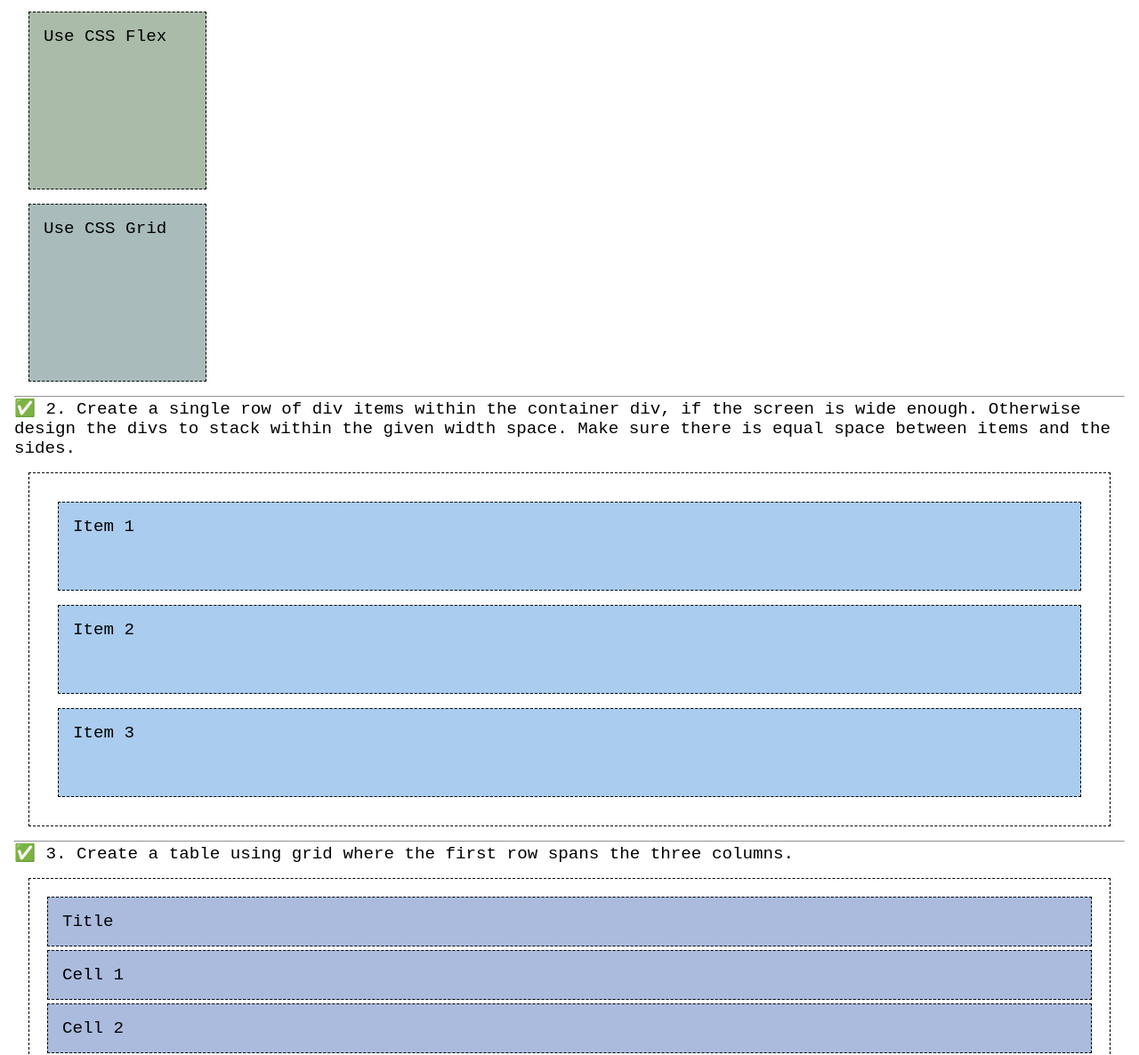
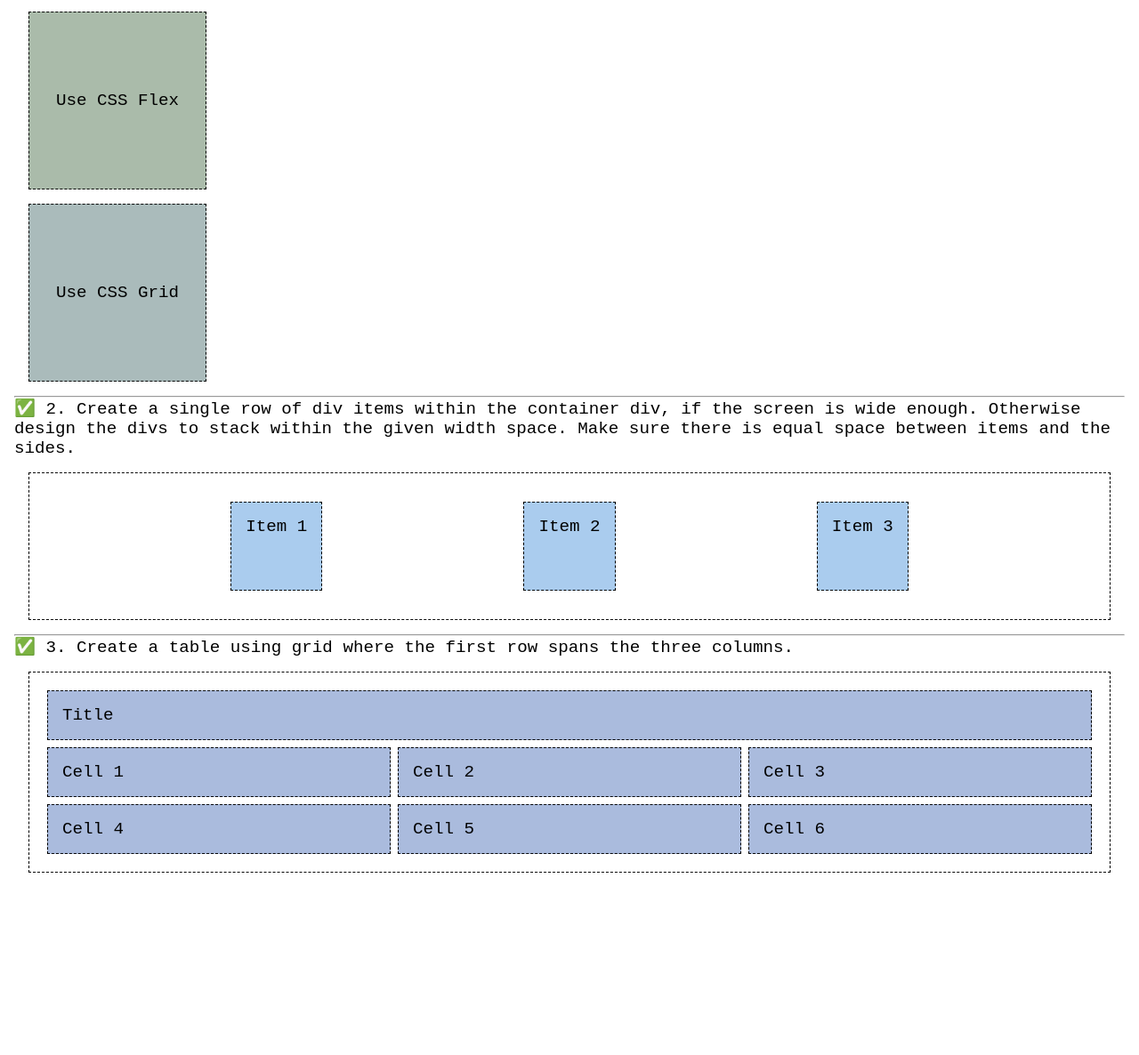
Before and after one commit to cdoug2025/wdd130, a plain HTML site: page week04/layout-exercises.html in a window 1280 px wide. Shown: the part 111-1297 px from the top of the page at 89% size. After the commit the page ends 1108 px from the top, so only its background shows below. Drawn offline with Linux system fonts and the light colour scheme.

Commit message:
Completed Assignment

```diff
--- a/week04/styles/layout-exercises.css
+++ b/week04/styles/layout-exercises.css
@@ -24,18 +24,23 @@ div {
 .flex {
     background-color: #aba;
     /* write declarations here */
-
+    display: flex;
+    align-items: center;
+    justify-content: center;
 }
 
 .grid {
     background-color: #abb;
-    /* enter declarations here */
-
+    /* write declarations here */
+    display: grid;
+    place-items: center;
 }
 
 .container2 {
     /* write declarations here */
-
+    display: flex;
+    flex-wrap: wrap;
+    justify-content: space-evenly;
 }
 
 .two {
@@ -45,12 +50,13 @@ div {
 
 .container3 {
     /* write declarations here */
-
+    display: grid;
+    grid-template-columns: 1fr 1fr 1fr;
 }
 
 .columns-3 {
     /* write declaration here */
-
+    grid-column: span 3;
 }
 
 .three {
```
